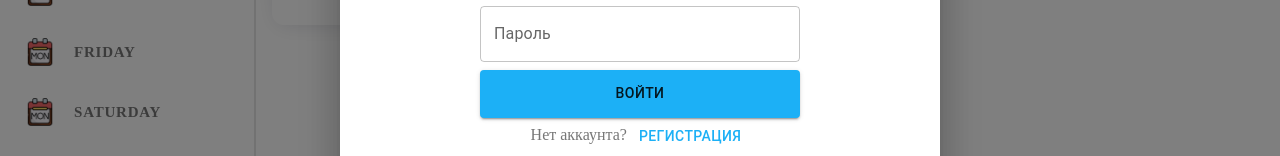
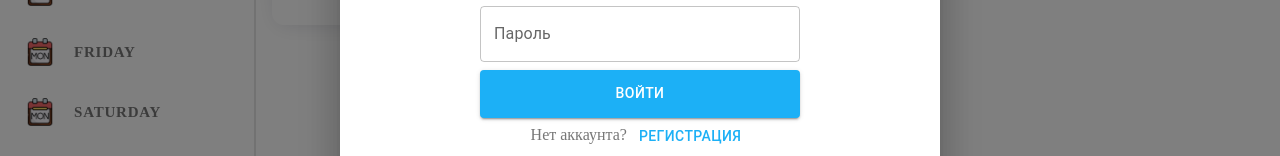
Before and after one commit to aman1998/FoodsWeek, a React (Create React App) app: page / in a window 1280 px wide. Both pictures are taken after a click on the button "hello". Shown: the part 381-537 px from the top of the page. Built offline with nearby package versions, Linux system fonts and the light colour scheme.

Commit message:
refactoring: styles

```diff
--- a/src/UI/Button/styles.scss
+++ b/src/UI/Button/styles.scss
@@ -1,6 +1,6 @@
 .button {
    position: relative;
-   color: $white;
+   color: $white !important;
    transition: 0.3s ease-in-out !important;
    &__circular-progress {
     margin-right: 4px;
--- a/src/containers/AuthContainer/components/AuthFormText/styles.scss
+++ b/src/containers/AuthContainer/components/AuthFormText/styles.scss
@@ -6,6 +6,7 @@
 }
 
 .auth-form-btn {
+    color: $blue !important;
     @media screen and (max-width: 359.99px) {
         display: inline;
         width: max-content;
```
